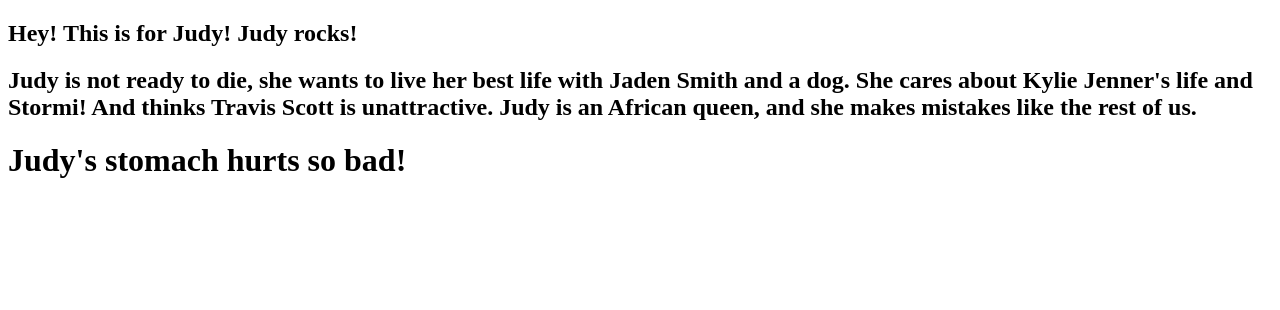
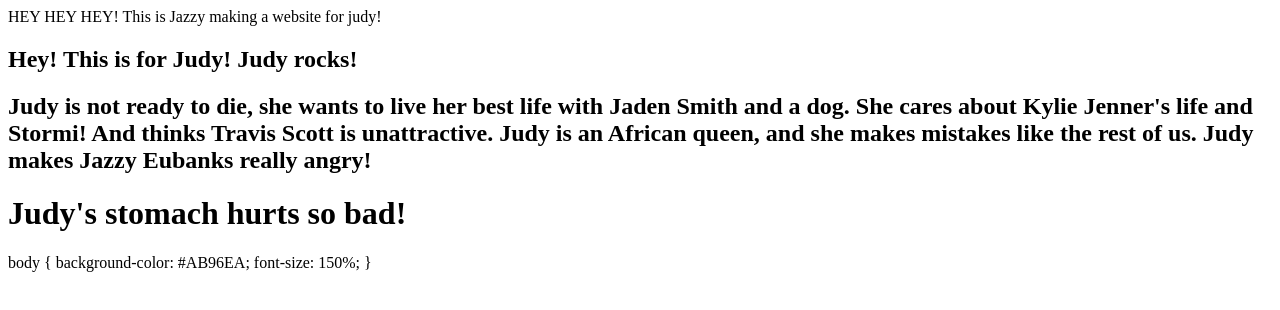
Before and after one commit to snazzafrass/snazzafrass.github.io, a plain HTML site: page index.html in a window 1280 px wide. Drawn offline with Linux system fonts and the light colour scheme.

Commit message:
Update index.html

```diff
--- a/index.html
+++ b/index.html
@@ -3,7 +3,7 @@
 <!DOCTYPE html>
 <html>
 
-<head>
+<head> HEY HEY HEY! This is Jazzy making a website for judy!<head>
 
 <title> JUDY! JUDY!</title>
 
@@ -14,9 +14,15 @@
  She cares about Kylie Jenner's life and Stormi!
  And thinks Travis Scott is unattractive.
  Judy is an African queen, and she makes mistakes like the rest of us.
+ Judy makes Jazzy Eubanks really angry!
 <h1> Judy's stomach hurts so bad!</h1>
 
 </body>
 
+  body {
+      background-color: #AB96EA;
+      font-size: 150%;
+    }
+
 
 </html>
```
